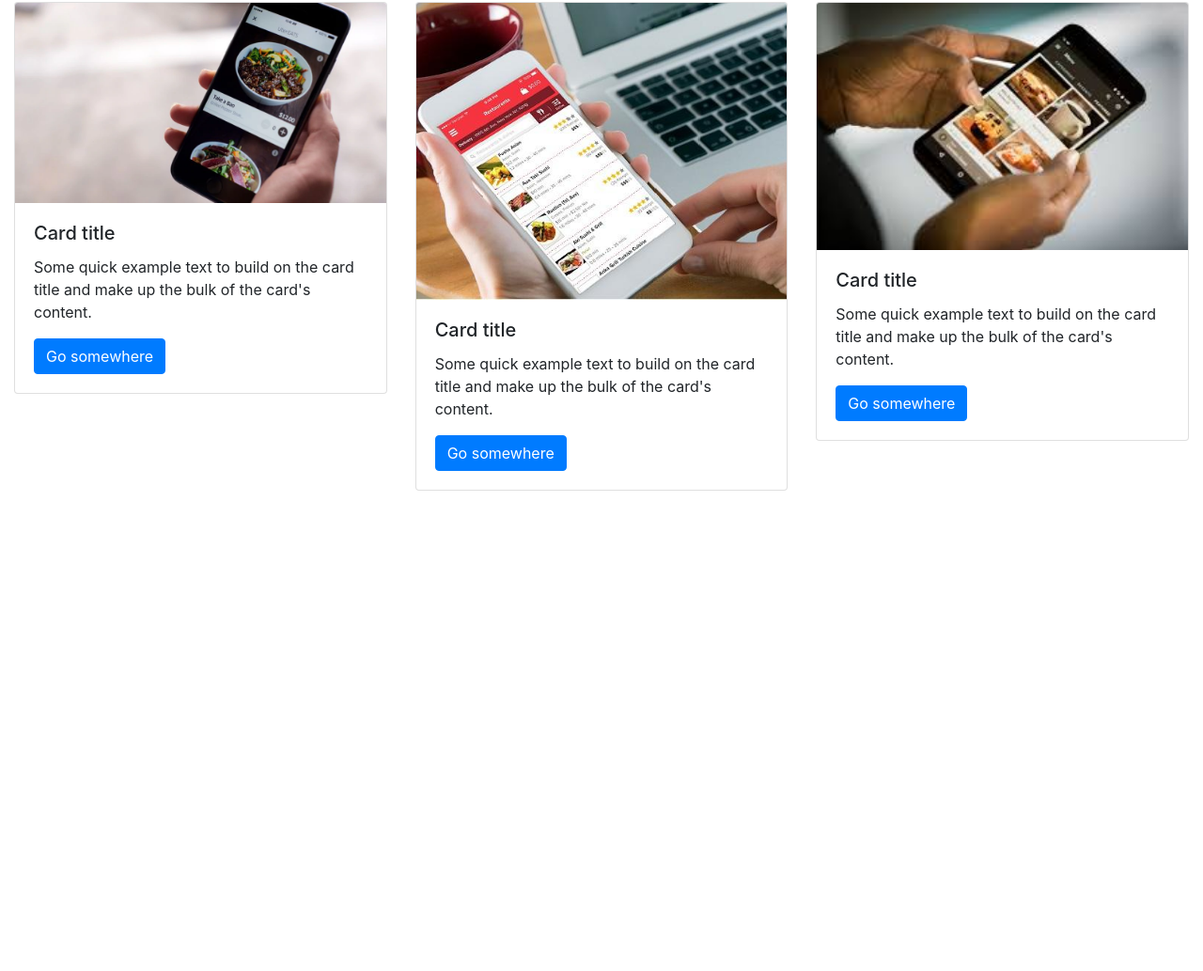
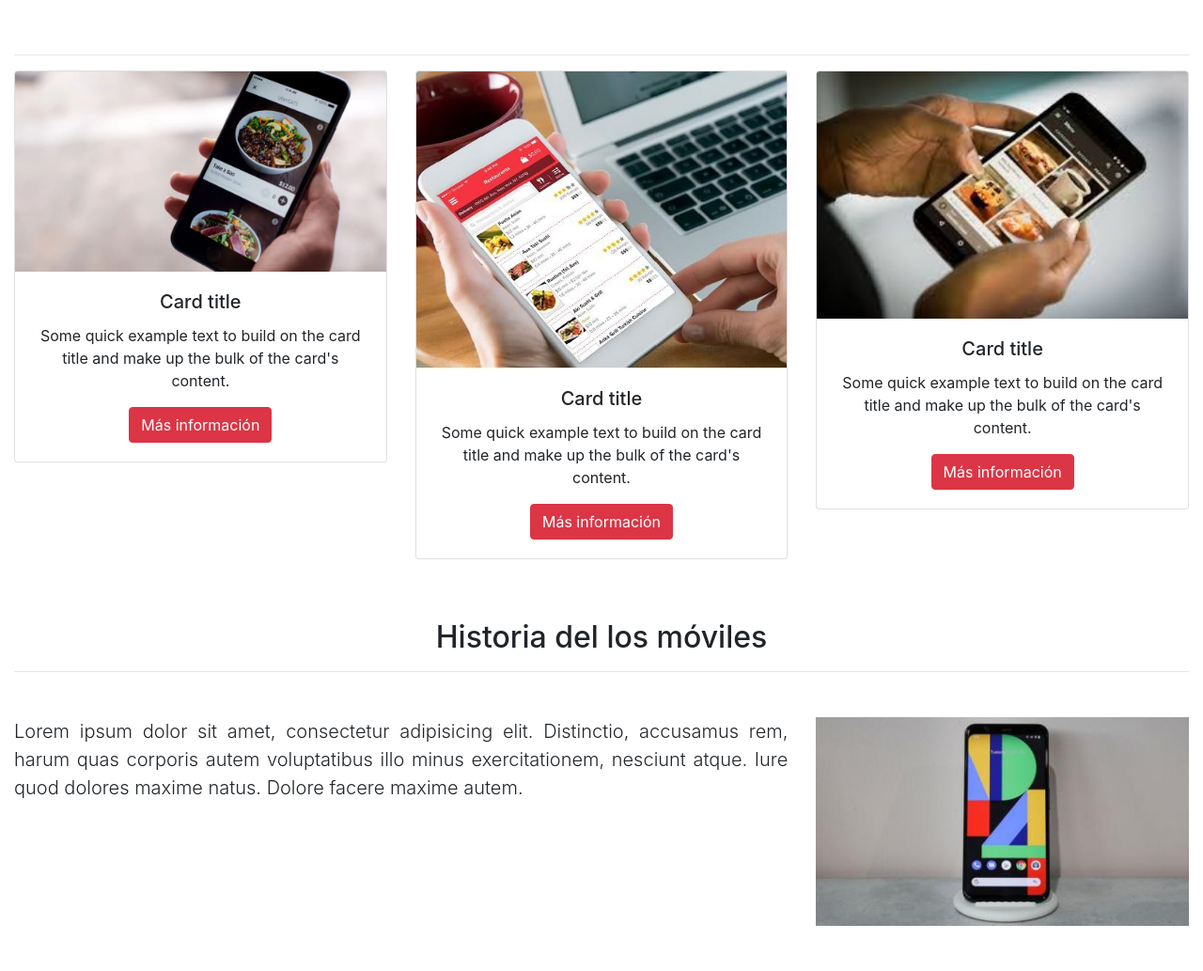
Before and after one commit to franlisboaabad/Fetch_Api, a plain HTML site: page index.html in a window 1280 px wide. Shown: the part 92-1125 px from the top of the page at 94% size. Before the commit the page ends 800 px from the top, so only its background shows below. Drawn offline with nearby package versions, Linux system fonts and the light colour scheme.

Commit message:
Agregando section movil-historia y carpetas fuentes

```diff
--- a/index.html
+++ b/index.html
@@ -8,6 +8,7 @@
     <meta name='viewport' content='width=device-width, initial-scale=1'>
     <link rel="stylesheet" href="https://stackpath.bootstrapcdn.com/bootstrap/4.4.1/css/bootstrap.min.css"
         integrity="sha384-Vkoo8x4CGsO3+Hhxv8T/Q5PaXtkKtu6ug5TOeNV6gBiFeWPGFN9MuhOf23Q9Ifjh" crossorigin="anonymous">
+    <link rel="stylesheet" href="css/app.css">
 
 </head>
 
@@ -16,42 +17,64 @@
     <div class="main">
         <div class="container-fluid my-5">
 
-            <h2>Aprendiendo GIT</h2>
+            <h2 class="text-center pb-5">Aprendiendo GIT</h2>
+            <hr>
+
+            <section class="phones-movil">
                 <div class="row">
-                <div class="col-md-4">
+                    <div class="col-md-4 pb-3 text-center">
                         <div class="card">
                             <img src="img/imagen1.webp" class="card-img-top" alt="">
                             <div class="card-body">
                                 <h5 class="card-title">Card title</h5>
-                            <p class="card-text">Some quick example text to build on the card title and make up the bulk
+                                <p class="card-text">Some quick example text to build on the card title and make up the
+                                    bulk
                                     of the card's content.</p>
-                            <a href="#" class="btn btn-primary">Go somewhere</a>
+                                <a href="#" class="btn btn-danger">Más información</a>
                             </div>
                         </div>
                     </div>
-                <div class="col-md-4">
+                    <div class="col-md-4 pb-3 text-center">
                         <div class="card">
                             <img src="img/imagen2.jpg" class="card-img-top" alt="">
                             <div class="card-body">
                                 <h5 class="card-title">Card title</h5>
-                            <p class="card-text">Some quick example text to build on the card title and make up the bulk
+                                <p class="card-text">Some quick example text to build on the card title and make up the
+                                    bulk
                                     of the card's content.</p>
-                            <a href="#" class="btn btn-primary">Go somewhere</a>
+                                <a href="#" class="btn btn-danger">Más información</a>
                             </div>
                         </div>
                     </div>
-                <div class="col-md-4">
+                    <div class="col-md-4 pb-3 text-center">
                         <div class="card">
                             <img src="img/imagen3.jfif" class="card-img-top" alt="">
                             <div class="card-body">
                                 <h5 class="card-title">Card title</h5>
-                            <p class="card-text">Some quick example text to build on the card title and make up the bulk
+                                <p class="card-text">Some quick example text to build on the card title and make up the
+                                    bulk
                                     of the card's content.</p>
-                            <a href="#" class="btn btn-primary">Go somewhere</a>
+                                <a href="#" class="btn btn-danger">Más información</a>
                             </div>
                         </div>
                     </div>
                 </div>
+            </section>
+
+
+            <section class="historia-computer mt-5">
+                <h2 class="text-center">Historia del los móviles</h2> <hr>
+
+                <div class="row mt-5">
+                    <div class="col-md-8">
+                        <p class="text-justify lead">Lorem ipsum dolor sit amet, consectetur adipisicing elit. Distinctio, accusamus rem, harum quas corporis autem voluptatibus illo minus exercitationem, nesciunt atque. Iure quod dolores maxime natus. Dolore facere maxime autem.</p>
+                    </div>
+                    <div class="col-md-4">
+                        <img src="img/movil.jpg" alt="" class="img-fluid">
+                    </div>
+                </div>
+            </section>
+
         </div>
     </div>
     <script src="https://code.jquery.com/jquery-3.4.1.slim.min.js"
@@ -63,7 +86,7 @@
     <script src="https://stackpath.bootstrapcdn.com/bootstrap/4.4.1/js/bootstrap.min.js"
         integrity="sha384-wfSDF2E50Y2D1uUdj0O3uMBJnjuUD4Ih7YwaYd1iqfktj0Uod8GCExl3Og8ifwB6"
         crossorigin="anonymous"></script>
-    <script src='app.js'></script>
+    <script src='js/app.js'></script>
 </body>
 
 </html>
```
Also changed, not shown: css/app.css (added), img/movil.jpg (added), js/app.js (added). Lines whose indentation alone changed are shown as unchanged.
